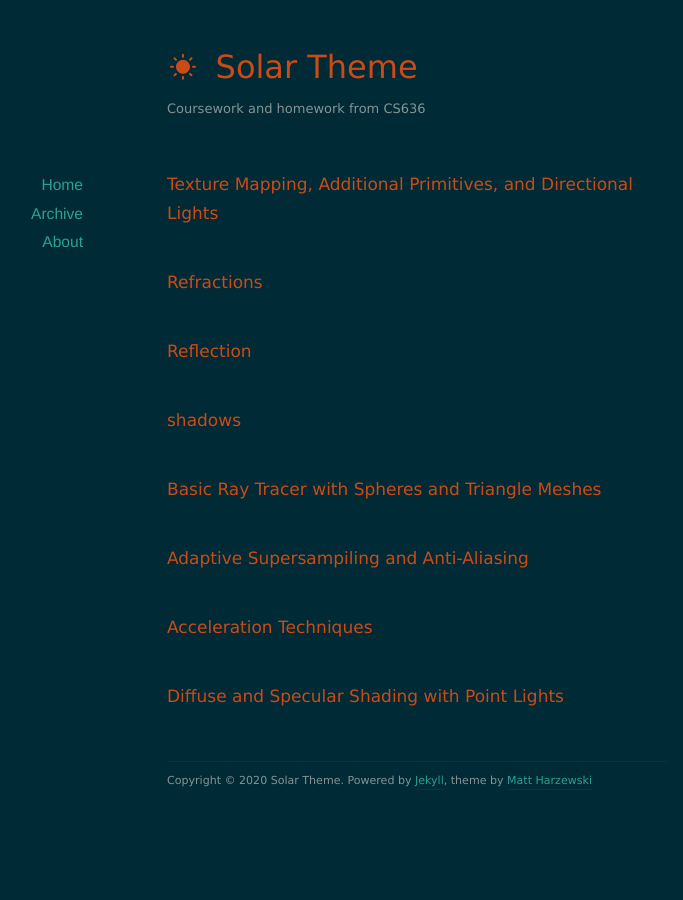
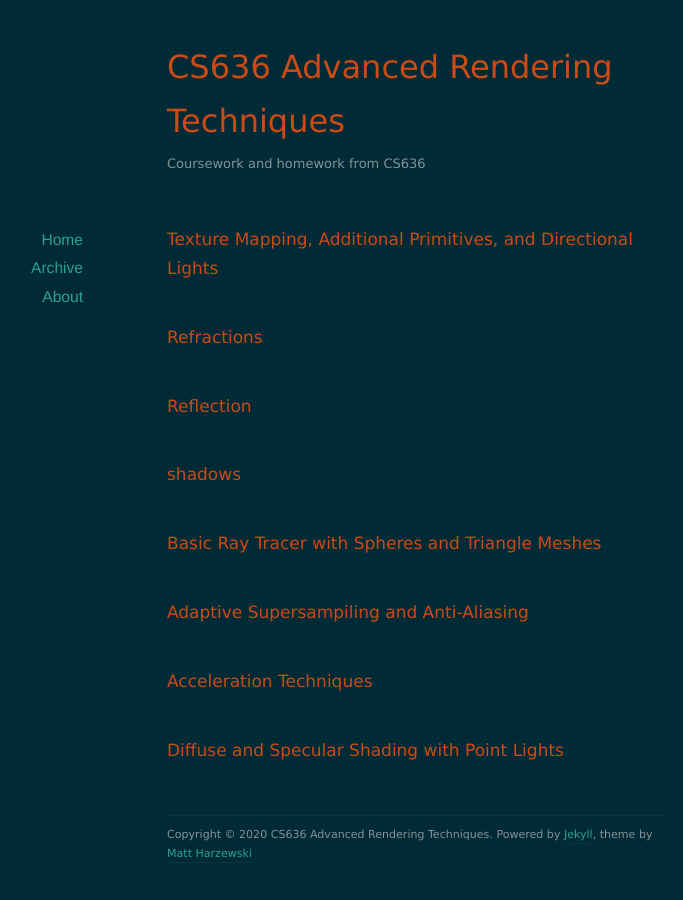
Before and after one commit to TaylorEllington/CS636-CPU-Raytracer, a Jekyll site: the page built from class-site/archives/index.html, in a window 1280 px wide. Shown: the whole page, without its empty margins (223-906 px from the left). Built offline with Jekyll 4.4.1, drawn with Linux system fonts in a browser that asks for light colours; nearby versions of some CDN libraries.

Commit message:
some look and feel tweaks

```diff
--- a/class-site/_config.yml
+++ b/class-site/_config.yml
@@ -1,4 +1,4 @@
-name: Solar Theme
+name: CS636 Advanced Rendering Techniques
 url: http://taylorellington.gitlab.io
 baseurl: /cs636-advanced-rendering-techniques
 description: Coursework and homework from CS636
--- a/class-site/_layouts/default.html
+++ b/class-site/_layouts/default.html
@@ -20,7 +20,7 @@
 
 
   <header id="header">
-    <h1><a href="{{ site.baseurl }}/"><i class="icon-sun"></i> {{ site.name }}</a></h1>
+    <h1><a href="{{ site.baseurl }}/"><i class="icon-terminal"></i> {{ site.name }}</a></h1>
     <p>{{ site.description }}</p>
   </header>
 
--- a/class-site/archives/index.html
+++ b/class-site/archives/index.html
@@ -13,7 +13,7 @@ title: Archives
 					<a class="anchor" href="{{ post.url }}"><i class="icon-anchor"></i></a>
 				</h1>
 			{% else %}
-				<h1><a href="{{ post.url }}">{{ post.title }}</a></h1>
+				<h1><a href="{{site.baseurl}}{{ post.url }}">{{ post.title }}</a></h1>
 			{% endif %}
 		</article>
 	{% endfor %}
```
